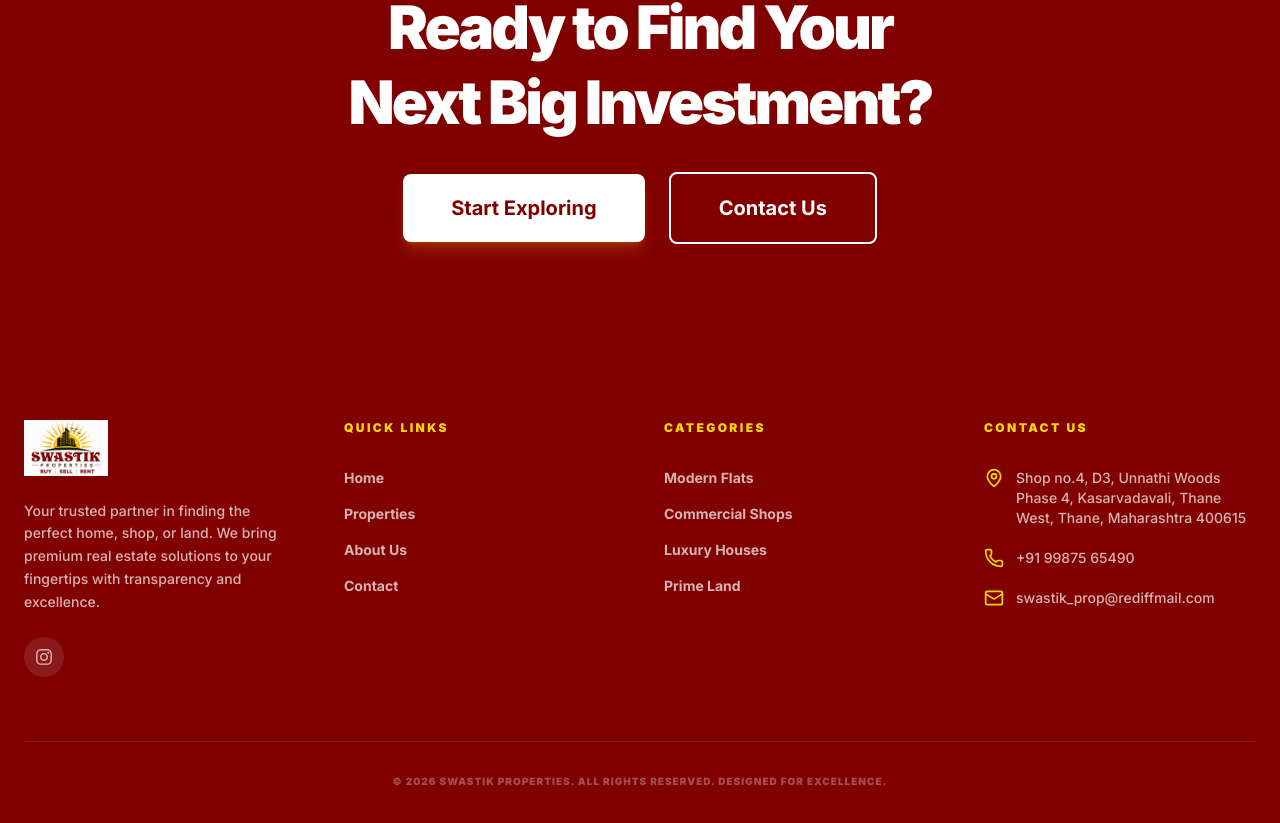
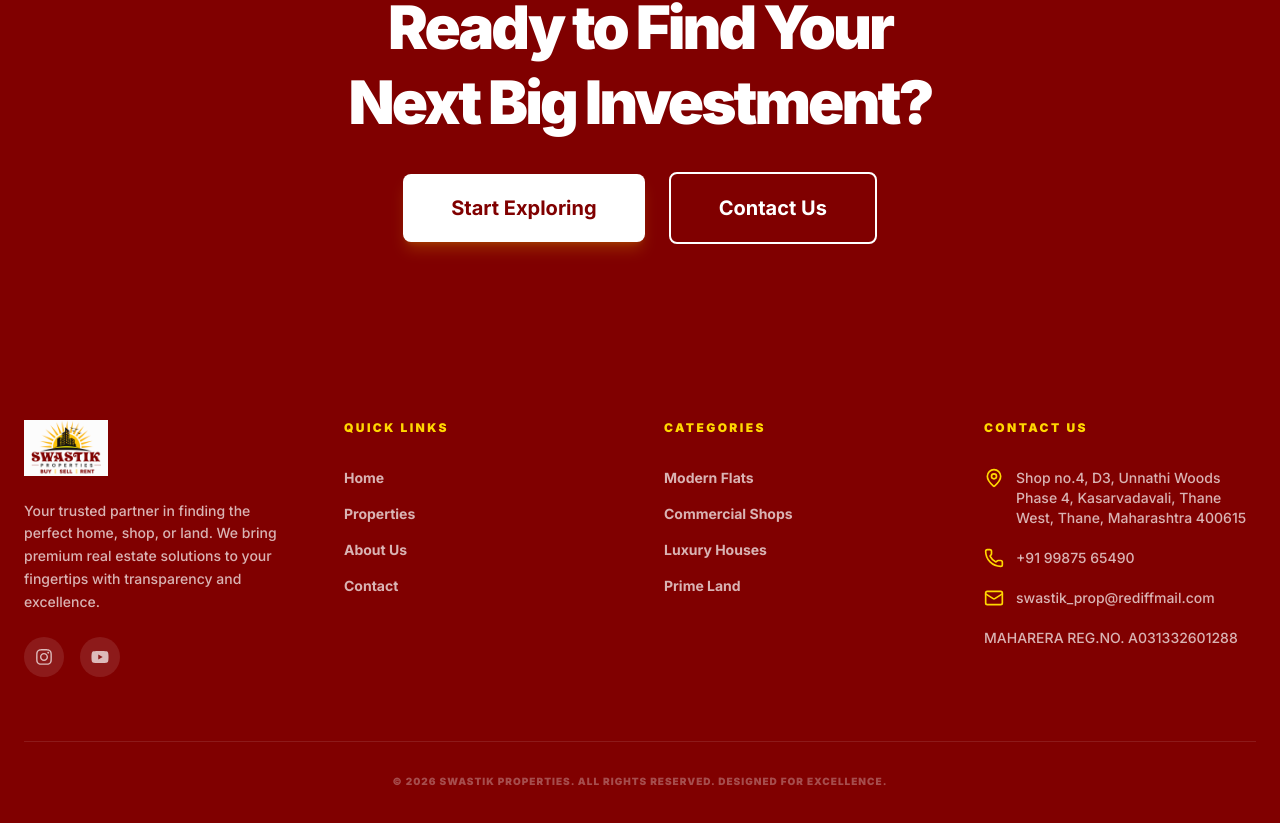
Before and after one commit to AltimaOak/Swastik-Properties, a React (Vite) app: page / in a window 1280 px wide. Shown: the part 2976-3799 px from the top of the page. Built offline with nearby package versions, Linux system fonts and the light colour scheme; no server answers; the database is empty.

Commit message:
added the youtube and maharera no

```diff
--- a/src/components/Footer.jsx
+++ b/src/components/Footer.jsx
@@ -1,7 +1,7 @@
 import React from 'react';
 import { Link } from 'react-router-dom';
 import { Mail, Phone, MapPin } from 'lucide-react';
-import { FaInstagram } from 'react-icons/fa';
+import { FaInstagram, FaYoutube } from 'react-icons/fa';
 
 const Footer = () => {
   return (
@@ -19,6 +19,9 @@
             <div className="flex space-x-4">
               <a href="https://www.instagram.com/swastikproperties111?utm_source=ig_web_button_share_sheet&igsh=ZDNlZDc0MzIxNw==" target="_blank" rel="noopener noreferrer" className="w-10 h-10 rounded-full bg-white/10 flex items-center justify-center hover:bg-primary hover:text-black transition-all duration-300">
                 <FaInstagram size={18} />
+              </a>
+              <a href="https://www.youtube.com/@Swastikproperties111" target="_blank" rel="noopener noreferrer" className="w-10 h-10 rounded-full bg-white/10 flex items-center justify-center hover:bg-primary hover:text-red-600 transition-all duration-300">
+                <FaYoutube size={18} />
               </a>
             </div>
           </div>
@@ -64,6 +67,10 @@
                   <Mail size={20} className="text-primary shrink-0 pointer-events-none" />
                   <span>swastik_prop@rediffmail.com</span>
                 </a>
+
+              </li>
+              <li>
+                <span> MAHARERA REG.NO. A031332601288 </span>
               </li>
             </ul>
           </div>
```
Also changed, not shown: 1 other file (tests, documents, lock files or other folders).
